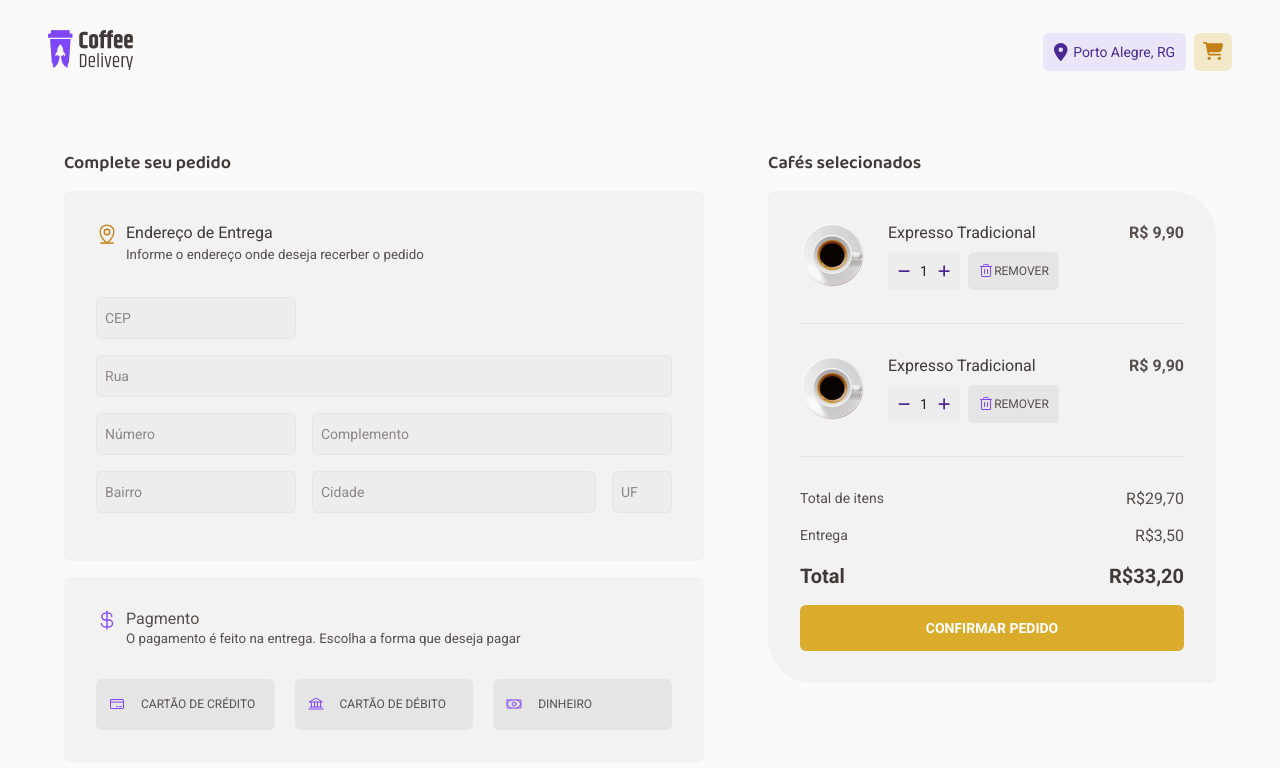
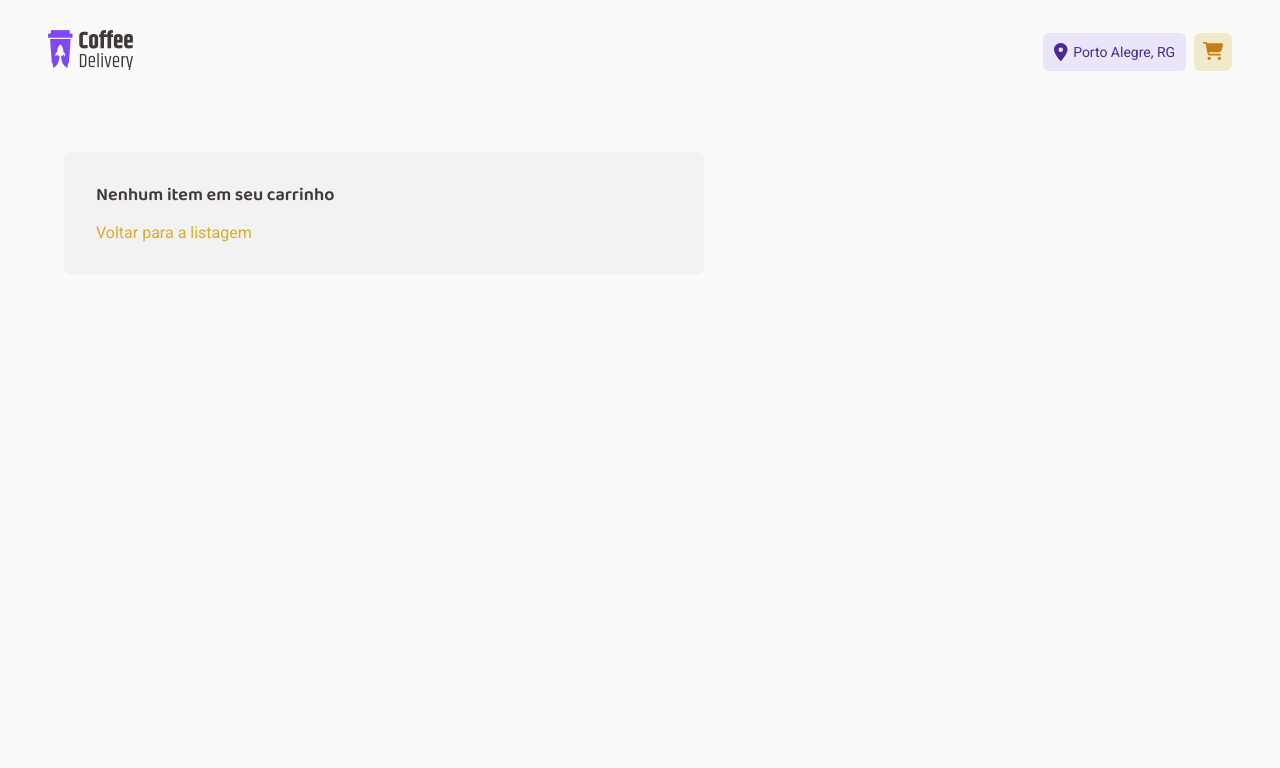
Before and after one commit to oseasmoreto/rocketseat-ignite-desafio-02-coffee-delivery, a React (Vite) app: page /cart in a window 1280 px wide. Shown: the top 768 px of the page. Built offline with nearby package versions, Linux system fonts and the light colour scheme.

Commit message:
Adiciona listagem de produtos no carrinho

```diff
--- a/src/App.tsx
+++ b/src/App.tsx
@@ -4,6 +4,7 @@ import { defaultTheme } from './styles/theme/default'
 import { BrowserRouter } from 'react-router-dom'
 import { Router } from './Routes'
 import { CartContextProvider } from './contexts/CartContext'
+import { ToastContainer } from 'react-toastify'
 
 export function App() {
   return (
@@ -12,6 +13,17 @@ export function App() {
         <BrowserRouter>
           <Router />
         </BrowserRouter>
+        <ToastContainer
+          position="top-left"
+          autoClose={4000}
+          hideProgressBar={false}
+          newestOnTop={false}
+          closeOnClick
+          rtl={false}
+          pauseOnFocusLoss
+          draggable
+          pauseOnHover
+        />
         <GlobalStyle />
       </CartContextProvider>
     </ThemeProvider>
--- a/src/components/Cart/Item/index.tsx
+++ b/src/components/Cart/Item/index.tsx
@@ -1,22 +1,25 @@
 import { Trash } from 'phosphor-react'
 import { InputQuantity } from '../../InputQuantity'
 import { ButtonRemove, ItemContainer } from './styles'
+import { Item as ItemType } from '../../../types/cart'
 
-export function Item() {
+interface ItemProps {
+  item: ItemType
+}
+
+export function Item({ item }: ItemProps) {
+  function handleQuantityItem(quantity: number) {}
   return (
     <ItemContainer>
       <div className="box-img">
-        <img
-          src="/assets/images/coffees/expresso-tradicional.png"
-          alt="Expresso Tradicional"
-        />
+        <img src={item.image} alt={item.name} />
       </div>
       <div className="box-info">
         <p>
-          Expresso Tradicional <span>R$ 9,90</span>
+          {item.name} <span>R$ {item.price.toFixed(2)}</span>
         </p>
         <div className="actions">
-          <InputQuantity />
+          <InputQuantity qtd={item.quantity} addQuantity={handleQuantityItem} />
           <ButtonRemove>
             <Trash size={16} className="icon" /> Remover
           </ButtonRemove>
--- a/src/components/InputQuantity/index.tsx
+++ b/src/components/InputQuantity/index.tsx
@@ -5,10 +5,11 @@ import { InputQuantityContainer } from './styles'
 
 interface InputQuantityProps {
   addQuantity: (quantity: number) => void
+  qtd?: number
 }
 
-export function InputQuantity({ addQuantity }: InputQuantityProps) {
-  const [quantity, setQuantity] = useState<number>(1)
+export function InputQuantity({ addQuantity, qtd = 1 }: InputQuantityProps) {
+  const [quantity, setQuantity] = useState<number>(qtd)
 
   function handleQuantity(type: 'sub' | 'add'): void {
     let qtd = quantity
--- a/src/contexts/CartContext.tsx
+++ b/src/contexts/CartContext.tsx
@@ -1,8 +1,9 @@
 import { createContext, ReactNode, useEffect, useReducer } from 'react'
+import { toast } from 'react-toastify'
 import { addProductToCartAction } from '../reducers/cart/actions'
 import { cartReducer } from '../reducers/cart/reducer'
 import { Cart, Item } from '../types/cart'
-
+import 'react-toastify/dist/ReactToastify.css'
 interface CartContextType extends Cart {
   addProductCart: (item: Item) => void
 }
@@ -48,6 +49,7 @@ export function CartContextProvider({ children }: CartContextProps) {
 
   function addProductCart(item: Item) {
     dispatch(addProductToCartAction(item))
+    toast.success('Produto adicionado com sucesso')
   }
 
   return (
--- a/src/pages/Cart/index.tsx
+++ b/src/pages/Cart/index.tsx
@@ -5,11 +5,28 @@ import {
   MapPinLine,
   Money,
 } from 'phosphor-react'
+import { useContext } from 'react'
 import { NavLink } from 'react-router-dom'
 import { Item } from '../../components/Cart/Item'
+import { CartContext } from '../../contexts/CartContext'
 import { Block, ButtonConfirm, ButtonPayment, CartContainer } from './styles'
 
 export function Cart() {
+  const { items } = useContext(CartContext)
+
+  if (items.length === 0)
+    return (
+      <CartContainer>
+        <div className="box-info-client">
+          <Block>
+            <h4>Nenhum item em seu carrinho</h4>
+            <NavLink className="link" to="/">
+              Voltar para a listagem
+            </NavLink>
+          </Block>
+        </div>
+      </CartContainer>
+    )
   return (
     <CartContainer>
       <div className="box-info-client">
@@ -69,8 +86,10 @@ export function Cart() {
       <aside className="box-info-order">
         <h4>Cafés selecionados</h4>
         <Block className="cart-itens">
-          <Item />
-          <Item />
+          {items.map((item) => {
+            return <Item key={item.id} item={item} />
+          })}
+
           <div className="box-price">
             <p>
               Total de itens <span>R$29,70</span>
--- a/src/pages/Cart/styles.ts
+++ b/src/pages/Cart/styles.ts
@@ -17,6 +17,16 @@ export const CartContainer = styled.main`
     line-height: 1.3;
     color: ${(props) => props.theme.subtitle};
     margin-bottom: 1rem;
+  }
+
+  .link {
+    text-decoration: none;
+    color: ${(props) => props.theme.secondary.normal};
+
+    &:hover {
+      text-decoration: underline;
+      color: ${(props) => props.theme.secondary.dark};
+    }
   }
 
   .address {
```
